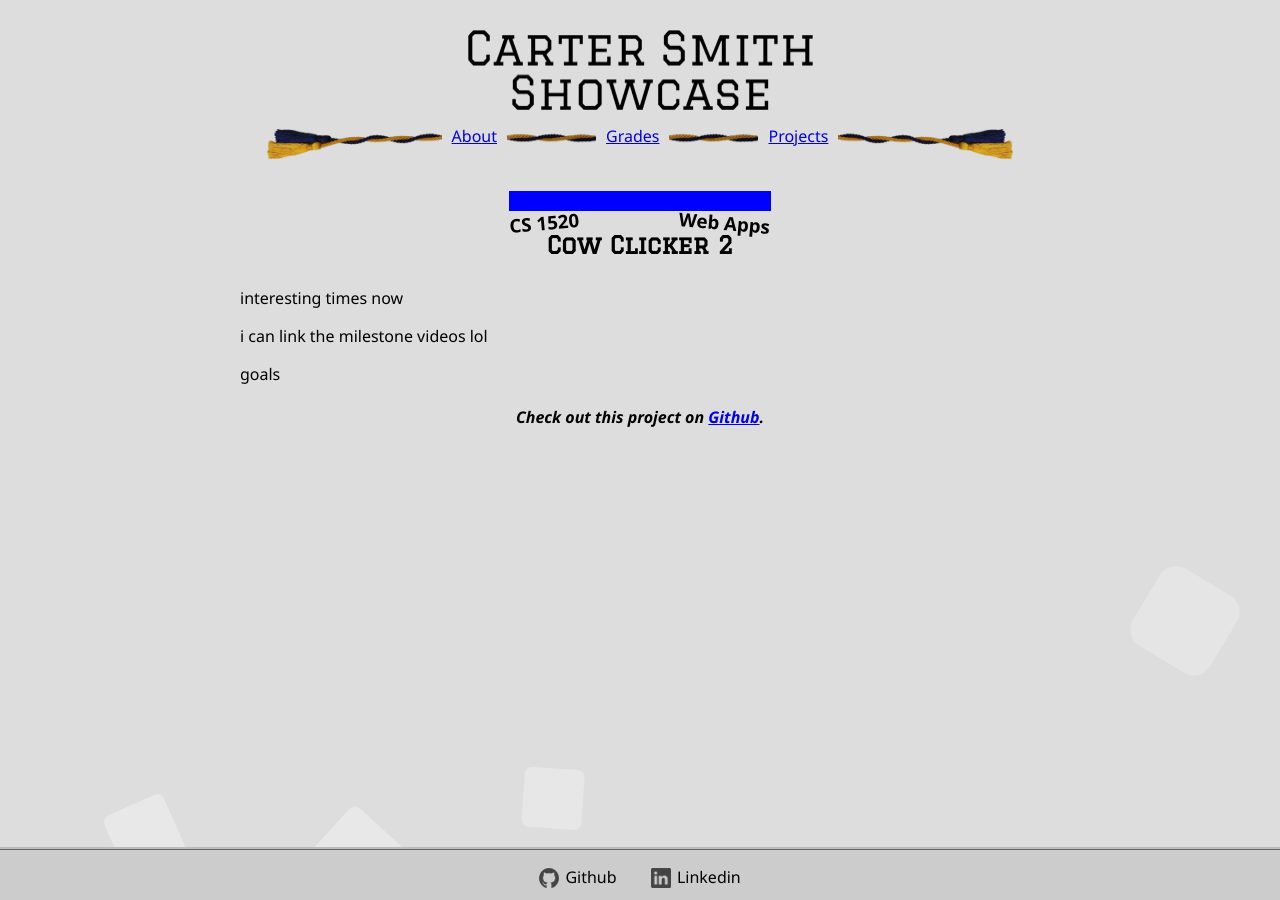
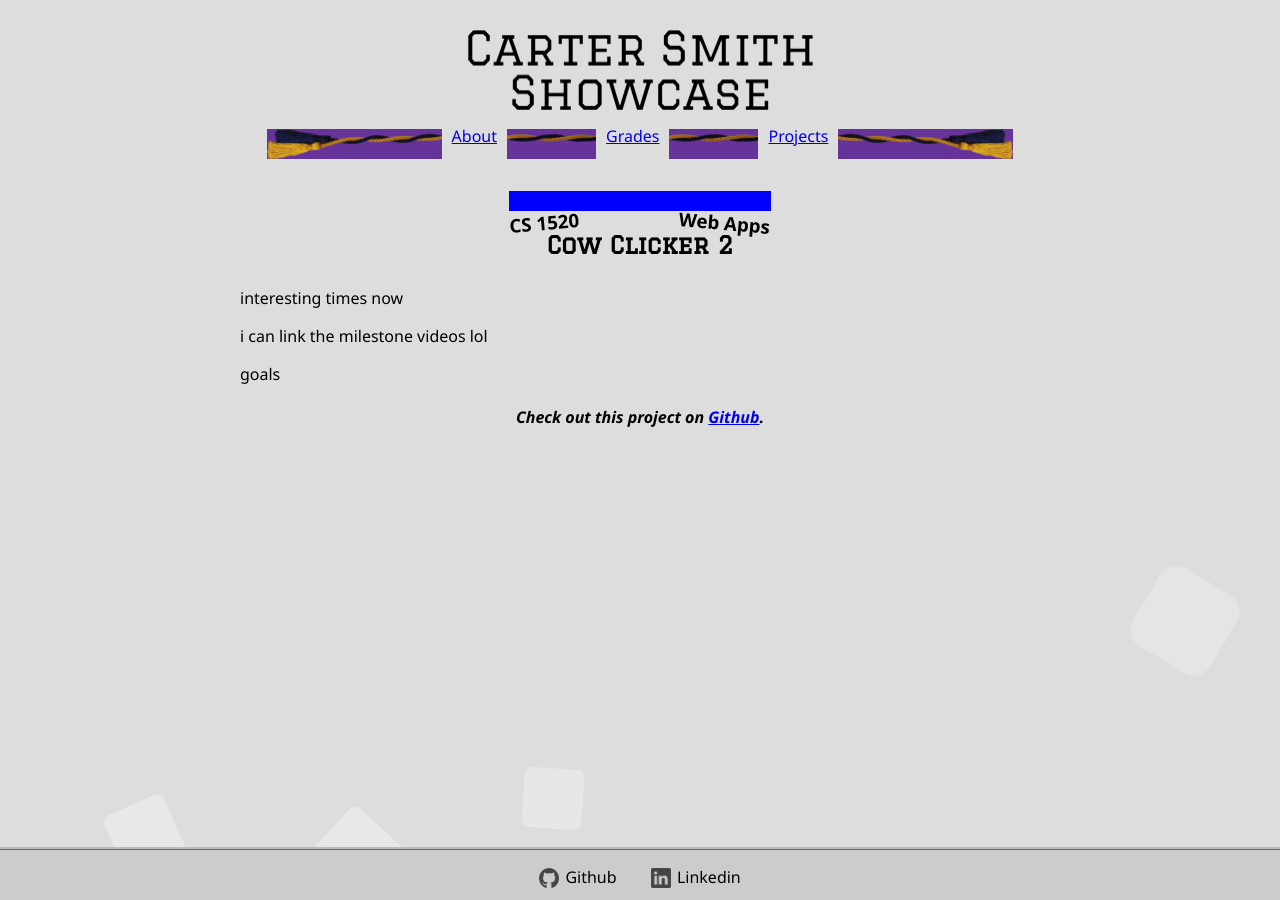
Before and after one commit to cas380/carter-smith-showcase, a Jekyll site: the page built from _project-pages/cow-clicker-2.md, in a window 1280 px wide. Built offline with Jekyll 4.4.1, drawn with Linux system fonts in a browser that asks for light colours.

Commit message:
Cord mobile test

```diff
--- a/assets/style/default.css
+++ b/assets/style/default.css
@@ -33,6 +33,9 @@
 }
 header nav img.desktop {
     margin-top: 4px;
+    display: none;
+    /* Default display to none so it doesn't increase
+       mobile window size and negate the mobile check */
 }
 header nav {
     display: flex;
@@ -137,7 +140,13 @@
     footer nav {
         width: 100%;
     }
+}
+@media screen and (min-width: 800px) {
+    /* I have to apply the mobile conditions for the Cords
+       backwards since they push the screen size out and
+       negate the max-width check                          */
     header nav img.desktop {
-        display: none;
+        display: block;
+        background-color: rebeccapurple;
     }
 }
```
